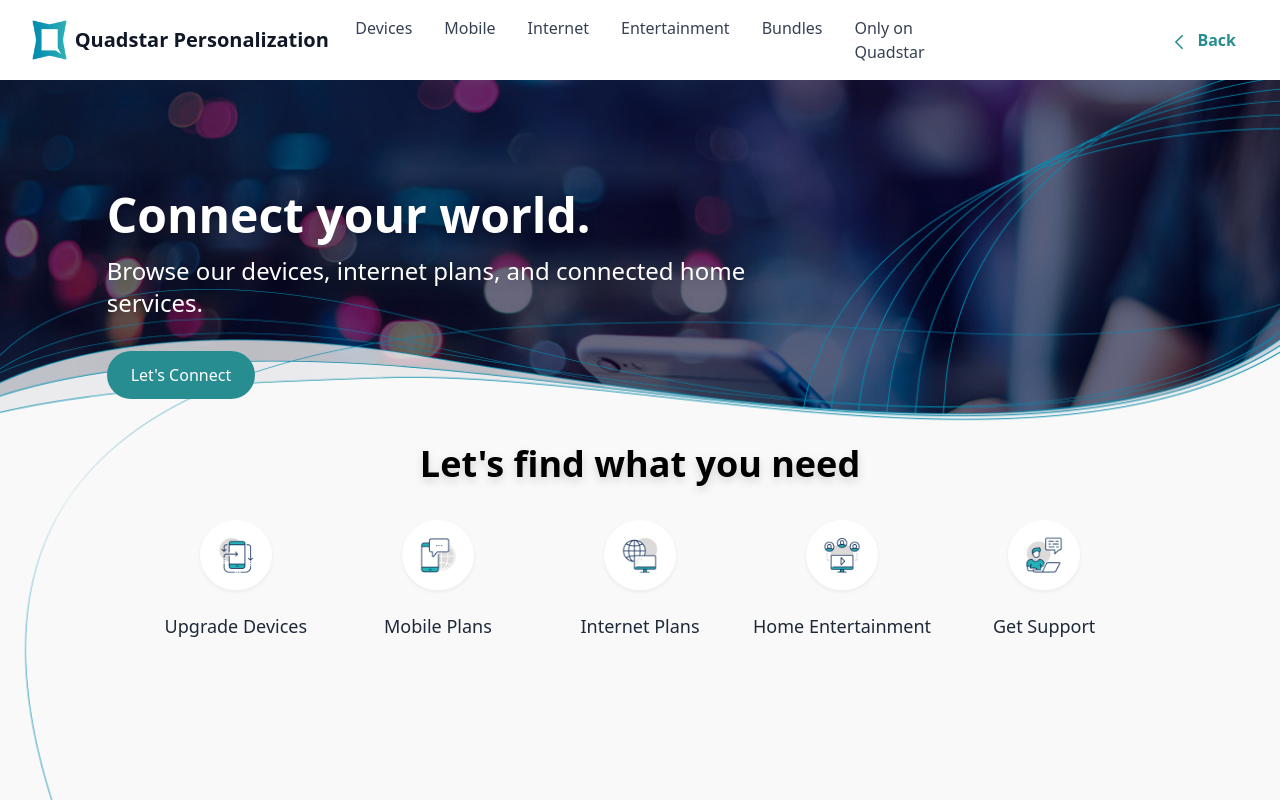
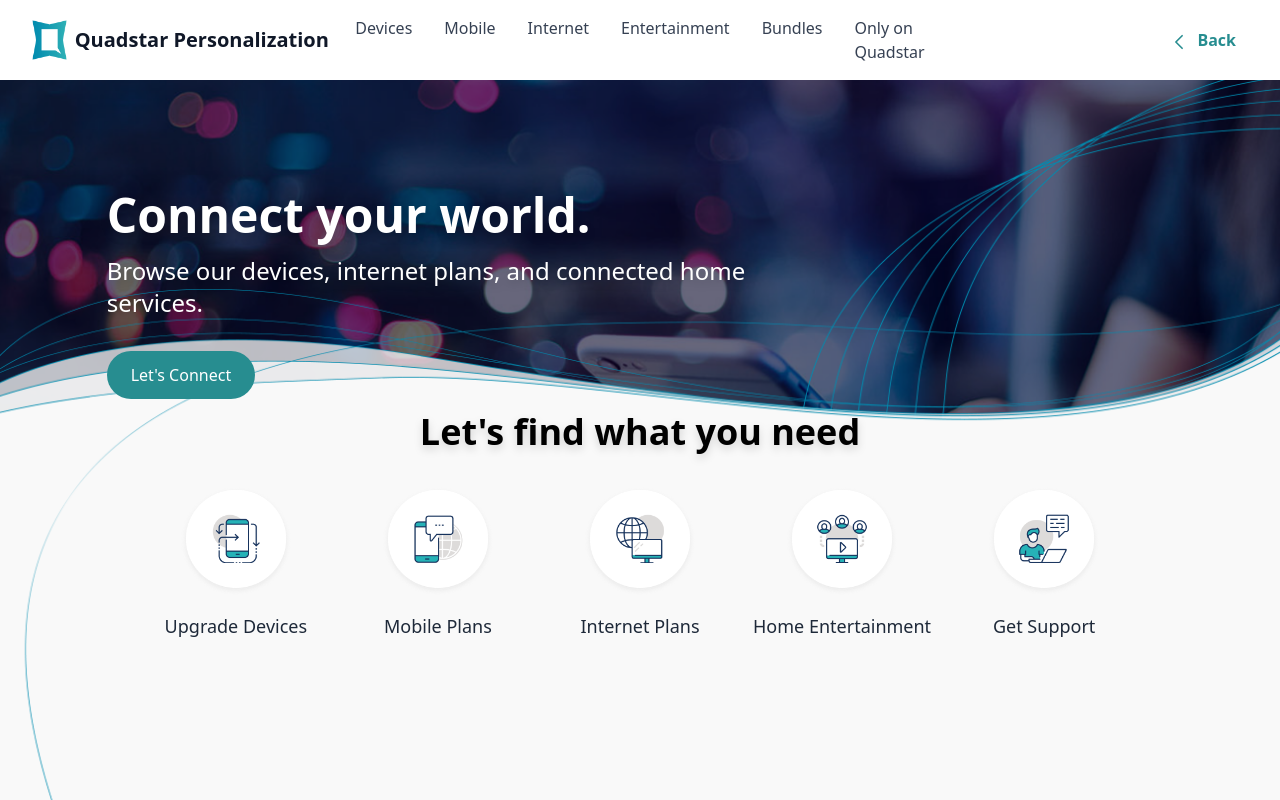
Before and after one commit to mvrzan/salesforce-connections-demo, a React (Vite) app in the folder client/: page / in a window 1280 px wide. Shown: the top 800 px of the page. Built offline with nearby package versions, Linux system fonts and the light colour scheme; no server answers.

Commit message:
increase service icon size in HeroSection component

```diff
--- a/client/src/components/HeroSection.tsx
+++ b/client/src/components/HeroSection.tsx
@@ -80,7 +80,7 @@ const HeroSection = () => {
                 <img
                   src={service.icon}
                   alt={service.label}
-                  className="w-20 h-20 mb-4 group-hover:scale-110 transition-transform mx-auto"
+                  className="w-28 h-28 mb-4 group-hover:scale-110 transition-transform mx-auto"
                 />
                 <span className="text-lg font-medium text-gray-800 group-hover:text-[#278d90] text-center block w-full">
                   {service.label}
```
